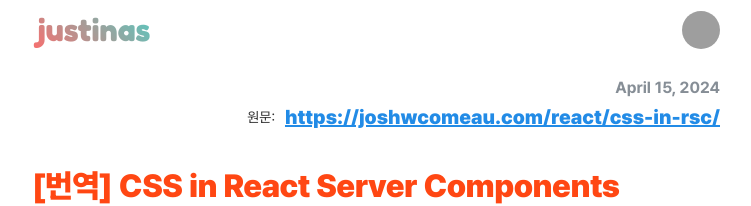
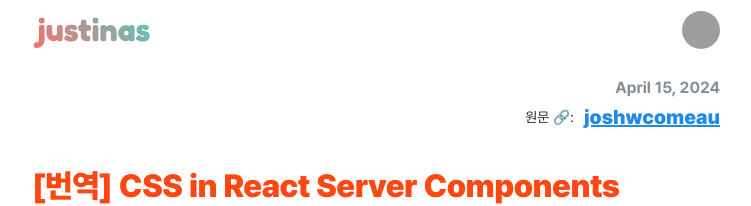
Before and after one commit to justinaus/blog, a Next.js app: page /posts/css-in-rsc in a window 1280 px wide. Shown: the top 206 px of the page, without its empty margins (264-1015 px from the left). Built offline with nearby package versions, Linux system fonts and the light colour scheme; grey boxes are pictures that could not be loaded.

Commit message:
Fix 원문 link 문구 길이

```diff
--- a/src/components/shared/PostMeta.tsx
+++ b/src/components/shared/PostMeta.tsx
@@ -34,7 +34,7 @@ function Source({ text, url }: { text?: string; url: string }) {
   return (
     <Flex gap={'xs'} align={'center'} direction={'row'}>
       <Text size="sm" c="dark">
-        원문:{' '}
+        원문 🔗:{' '}
       </Text>
       <Link href={url} target="_blank">
         <Text size="xl" td={'underline'} c="blue" fw={'900'}>
--- a/src/pages/posts/css-in-rsc/index.tsx
+++ b/src/pages/posts/css-in-rsc/index.tsx
@@ -9,7 +9,10 @@ export default function UiComposition() {
     <PostPageLayout>
       <PostMeta pt={'md'}>
         <PostMeta.DateText dateStringYYYYMMDD="2024-04-15" />
-        <PostMeta.Source url="https://joshwcomeau.com/react/css-in-rsc/" />
+        <PostMeta.Source
+          url="https://joshwcomeau.com/react/css-in-rsc/"
+          text="joshwcomeau"
+        />
       </PostMeta>
       <MdxLayout>
         <MdxContent />
--- a/src/pages/posts/ui-composition/index.tsx
+++ b/src/pages/posts/ui-composition/index.tsx
@@ -9,7 +9,10 @@ export default function UiComposition() {
     <PostPageLayout>
       <PostMeta pt={'md'}>
         <PostMeta.DateText dateStringYYYYMMDD="2023-10-03" />
-        <PostMeta.Source url="https://kyleshevlin.com/ui-composition/" />
+        <PostMeta.Source
+          url="https://kyleshevlin.com/ui-composition/"
+          text="kyleshevlin"
+        />
       </PostMeta>
       <MdxLayout>
         <MdxContent />
```
